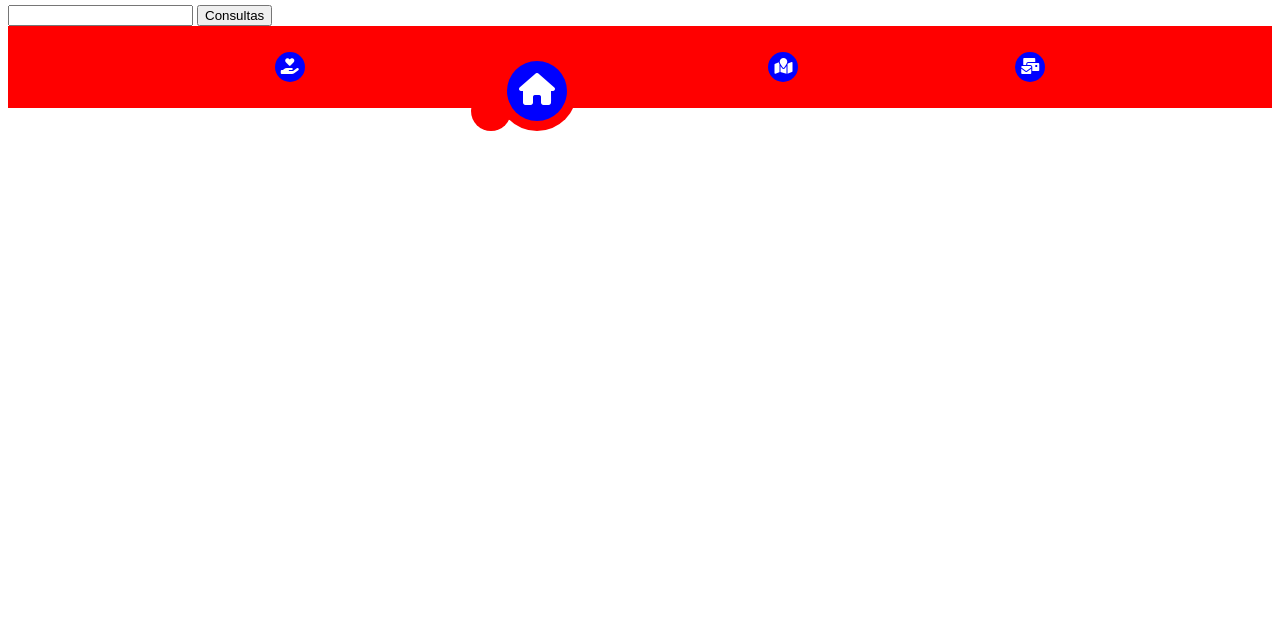
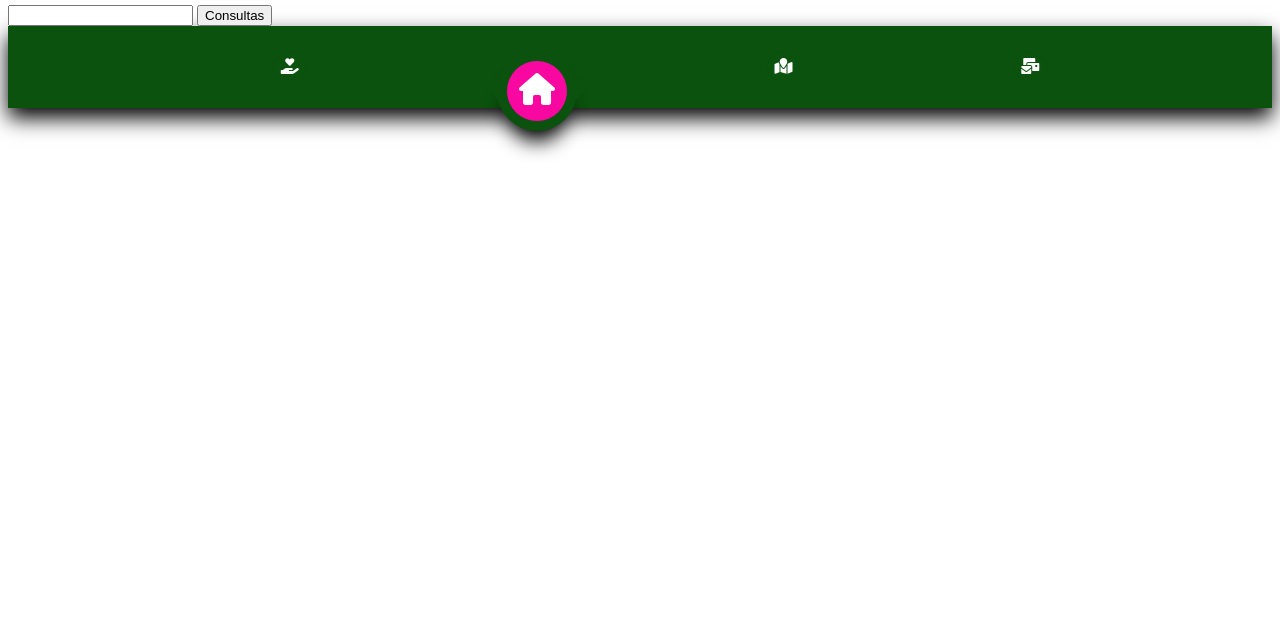
Before and after one commit to rich4444/casastellatemp, a plain HTML site: page index.html in a window 1280 px wide. Shown: the part 159-800 px from the top of the page. Drawn offline with Linux system fonts and the light colour scheme.

Commit message:
navbar completed

```diff
--- a/index.html
+++ b/index.html
@@ -16,6 +16,9 @@
 
     <!-- CUSTOM CSS -->
     <link rel="stylesheet" href="styles.css">
+
+    <!-- CUSTOM JAVASCRIPT -->
+    <script src="script.js" defer></script>
 </head>
 <body>
     <header>
@@ -35,25 +38,25 @@
     <nav>
         <ul>
             <li>
-                <a href="">
+                <a href="#" class="nav-link">
                     <i class="fas fa-hand-holding-heart    "></i>
                     <p>Sobre nosotros</p>
                 </a>
             </li>
             <li>
-                <a href="" class="selected">
+                <a href="#" class="selected nav-link">
                     <i class="fa fa-home" aria-hidden="true"></i>
                     <p>Instalaciones</p>
                 </a>
             </li>
             <li>
-                <a href="">
+                <a href="#" class="nav-link">
                     <i class="fas fa-map-marked    "></i>
                     <p>Ubicación</p>
                 </a>
             </li>
             <li>
-                <a href="">
+                <a href="#" class="nav-link">
                     <i class="fas fa-mail-bulk    "></i>
                     <p>Contacto</p>
                 </a>
--- /dev/null
+++ b/script.js
@@ -0,0 +1,13 @@
+//NAVBAR
+const navLinks = document.querySelectorAll(".nav-link");
+
+function NavBarHandler (){
+    navLinks.forEach(link => {
+        link.classList.remove("selected");
+    });
+    this.classList.add("selected");
+}
+
+navLinks.forEach(link => {
+    link.addEventListener("click", NavBarHandler)
+});
--- a/styles.css
+++ b/styles.css
@@ -1,3 +1,7 @@
+:root{
+    --main-color: rgb(10, 82, 13);
+}
+
 *, *::after, *::before:not(i){
     margin: 0;
     padding: 0;
@@ -10,9 +14,12 @@ a{
     text-decoration: none;
 }
 
+
+/* NAVBAR */
 nav{
-    background-color: red;
+    background-color: var(--main-color);
     padding: 10px;
+    box-shadow: 0 10px 20px black;
 }
 
 nav>ul{
@@ -30,29 +37,40 @@ nav>ul>li>a{
     width: 30px;
     height: 30px;
     transform: scale(1) translateY(0);
-    background-color: blue;
+    background-color: rgba(137, 10, 90, 0);
     border-radius: 50%;
-    box-shadow: 0 0 0 1px red;
-    transition: transform 0.3s ease-in;
+    box-shadow: 0 0 0 1px var(--main-color);
+    transition: all .3s ease-in;
 }
-
-nav>ul>li>a.selected{
-    transform: scale(2) translateY(40%);
-    box-shadow: 0 0 0 5px red;
+nav>ul>li>a:hover{
+    color: rgb(248, 8, 160);
 }
-nav>ul>li>a::before{
+/* round inside corners */
+nav>ul>li>a::before, nav>ul>li>a::after{
+    box-shadow: -4px -6px var(--main-color);
     content: "";
     width: 10px;
     height: 10px;
     border-radius: 50%;
-    background-color: red;
-    border: 5px solid transparent;
+    background-color: transparent;
     position: absolute;
     top:50%;
+    right: 0;
+    transform: translate(152%, 2%);
+} nav>ul>li>a::before{
     left: 0;
-    transform: translate(-90%, 0);
+    transform: translate(-152%, 2%);
+    box-shadow: 4px -6px var(--main-color);
 }
-
+/* active navbar icon */
+nav>ul>li>a.selected{
+    transform: scale(2) translateY(40%);
+    box-shadow: 0 0 0 5px var(--main-color), 0 10px 10px black;
+    background-color: rgb(248, 8, 160);
+    color: white;
+    cursor:default;
+}
+/* hide navbar text by default */
 nav>ul>li>a>p{
     display: none;
 }
```
